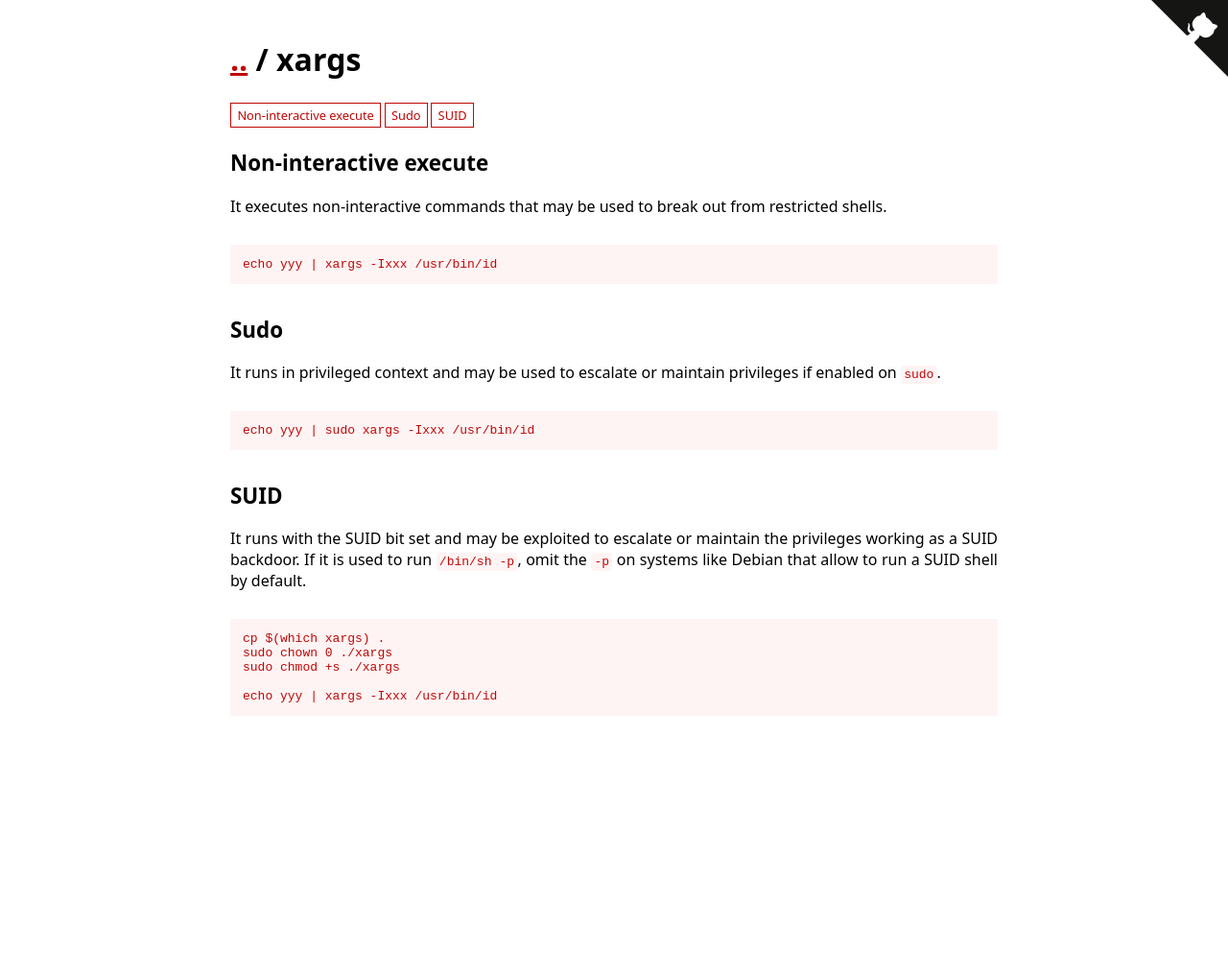
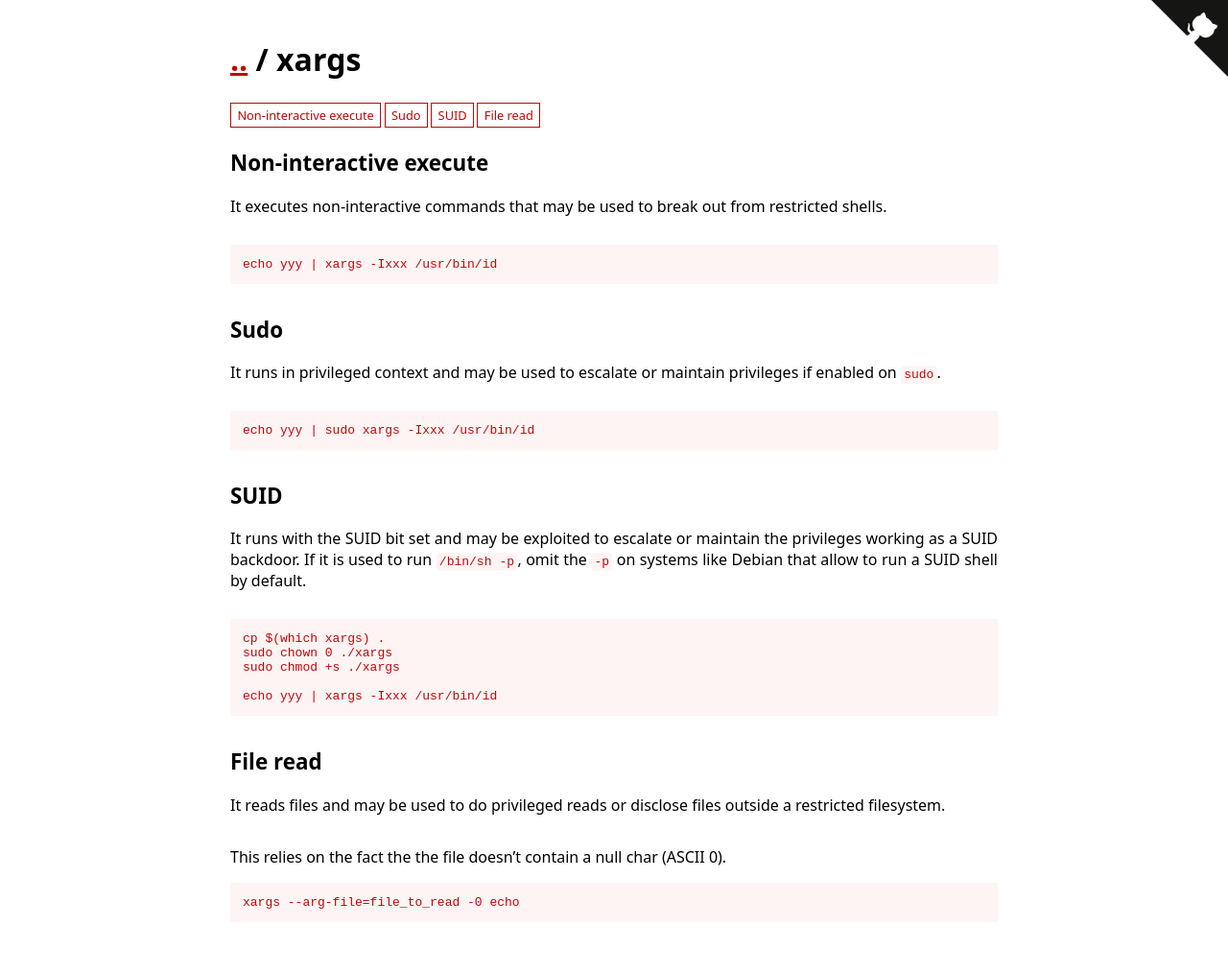
Before and after one commit to GTFOBins/GTFOBins.github.io, a Jekyll site: the page built from _gtfobins/xargs.md, in a window 1280 px wide. Shown: the whole page at 96% size. Built offline with Jekyll 4.4.1, drawn with Linux system fonts in a browser that asks for light colours; before the commit the page ends 900 px from its top, so only the background shows below that.

Commit message:
xargs: add file-read

```diff
--- a/_gtfobins/xargs.md
+++ b/_gtfobins/xargs.md
@@ -6,4 +6,7 @@ functions:
     - code: echo yyy | sudo xargs -Ixxx /usr/bin/id
   suid-enabled:
     - code: echo yyy | xargs -Ixxx /usr/bin/id
+  file-read:
+    - description: This relies on the fact the the file doesn't contain a null char (ASCII 0).
+      code: xargs --arg-file=file_to_read -0 echo
 ---
```
